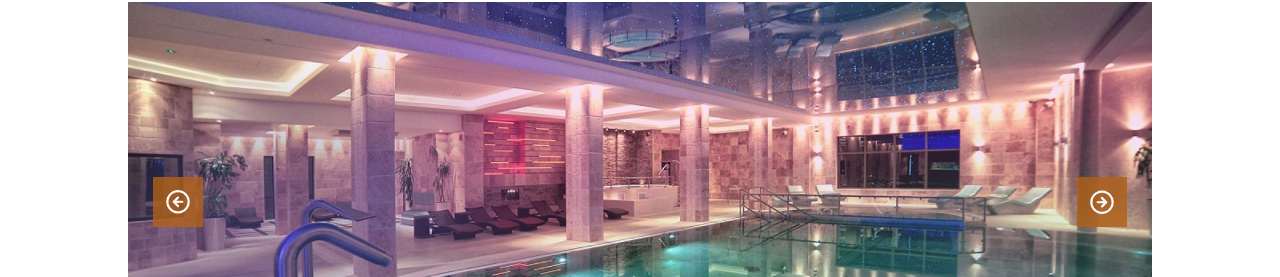
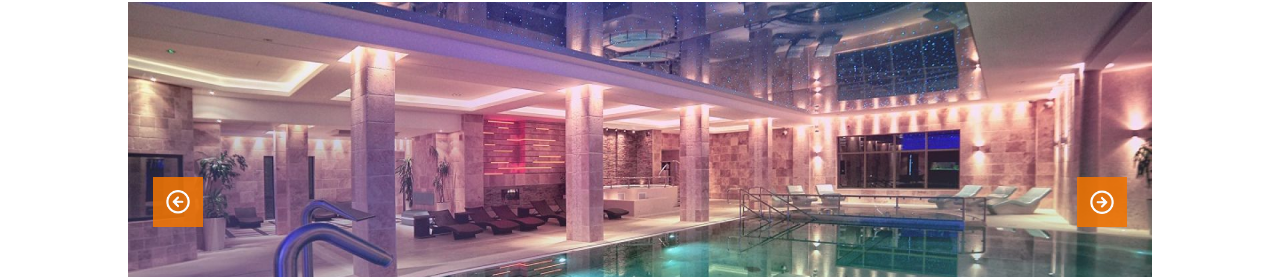
Before and after one commit to ItsMeCineQ/hotel_web_react_v2, a React (Create React App) app: page / in a window 1280 px wide. Shown: the part 158-435 px from the top of the page. Built offline with nearby package versions, Linux system fonts and the light colour scheme.

Commit message:
Adjusted colors on the website

```diff
--- a/src/App.css
+++ b/src/App.css
@@ -1,9 +1,13 @@
 :root{
   --color-dark: #616060;
+  --color-background: #faf9f9;
   --color-light: #f5f5f5;
   --color-highlight: #c9c5c5;
-  --color-header: #b16117;
+  --color-minor: #CF995F;
   --color-logo: #3b3b3b;
+  --color-orange: #F63E02;
+  --color-silver: #BEB0A7;
+  --color-orange2: #F17300;
 }
 
 *{
@@ -17,6 +21,7 @@
   display: flex;
   flex-direction: column;
   overflow-x: hidden;
+
 }
 
 .main--container{
--- a/src/css/about_us.css
+++ b/src/css/about_us.css
@@ -9,6 +9,8 @@
     padding: 10rem 0;
     border-top: 1px solid black;
     border-bottom: 1px solid black;
+    letter-spacing: 1px;
+    line-height: 2rem;
   }
 
   .about_us--content{
--- a/src/css/header.css
+++ b/src/css/header.css
@@ -4,7 +4,7 @@ header{
     align-items: center;
     border-bottom: solid 2px var(--color-dark);
     width: 100%;
-    background-color: #ffffffef;
+    background-color: #ffffffd5;
     position: fixed;
     z-index: 9999;
   }
--- a/src/css/hotels_shorts.css
+++ b/src/css/hotels_shorts.css
@@ -1,12 +1,14 @@
 .hotel_short--container{
     width: 250px;
     height: 800px;
-    background-color: #b16117cc;
+    background-color: var(--color-highlight);
     margin: 6rem 10rem;
     display: flex;
     flex-direction: column;
     justify-content: top;
     align-items: center;
+    border: 1px solid var(--color-logo);
+    box-shadow: 0 0 5px var(--color-logo);
 }
 
 .hotel_short--container img{
--- a/src/css/slider.css
+++ b/src/css/slider.css
@@ -18,14 +18,14 @@
     display: flex;
     justify-content: center;
     align-items: center;
-    background-color: #b16117cc;
+    background-color: #f17400dc;
     border: none;
     position: absolute;
   }
 
   .button--arrow:hover{
     cursor: pointer;
-    background-color: var(--color-header);
+    background-color: var(--color-orange2);
   }
 
   .button--arrow-left{
```
